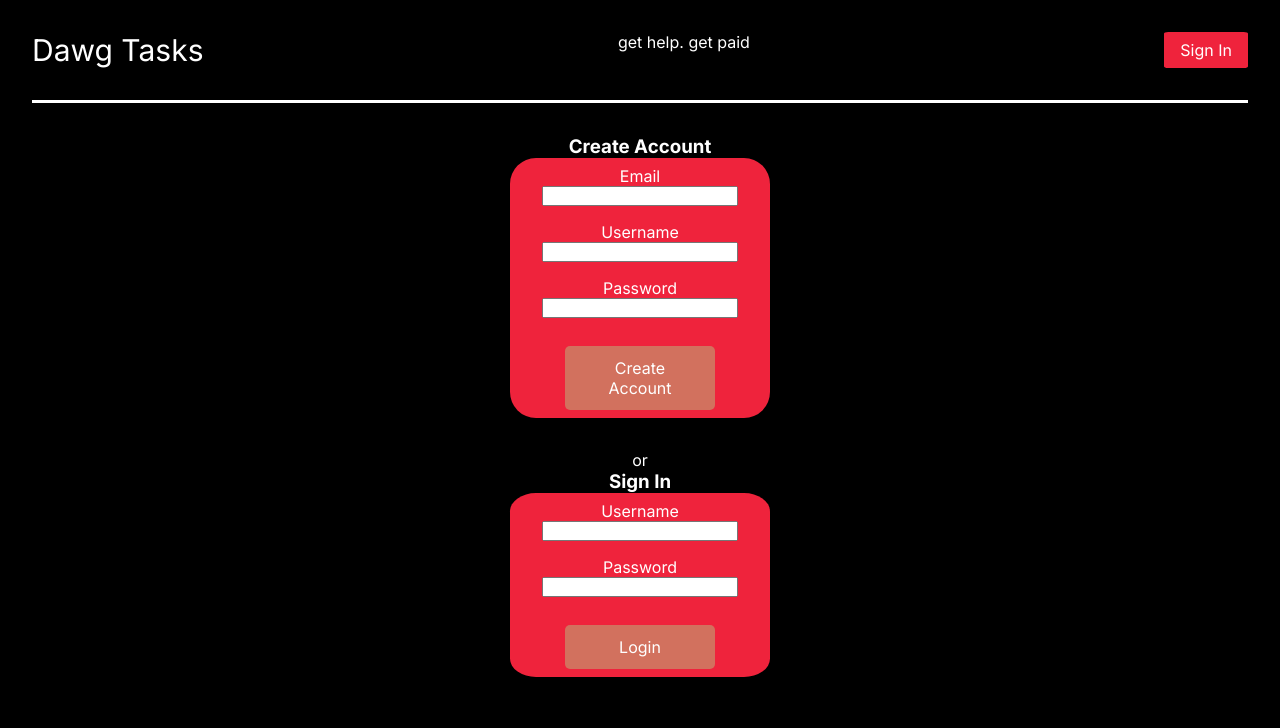
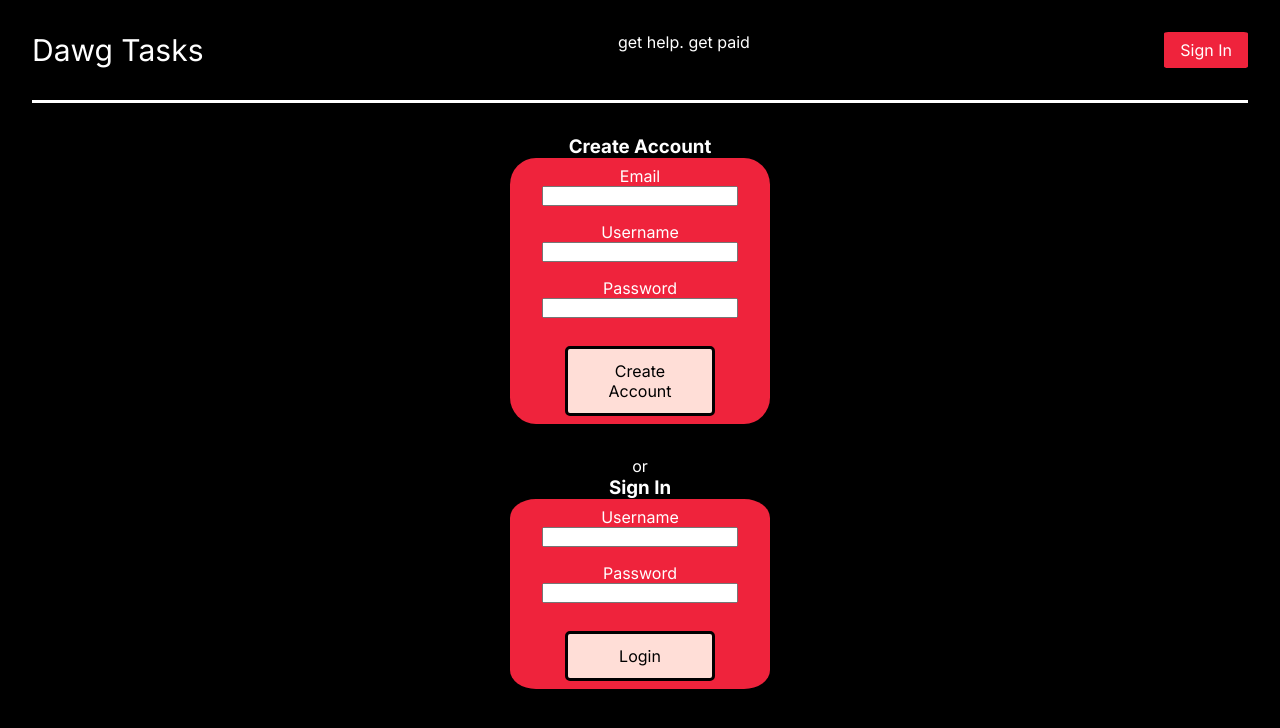
Before and after one commit to davidweav/dawg-tasks, a Next.js app: page /login in a window 1280 px wide. Shown: the top 728 px of the page. Built offline with nearby package versions, Linux system fonts and the light colour scheme.

Commit message:
changed button style

```diff
--- a/styles/globals.css
+++ b/styles/globals.css
@@ -324,9 +324,9 @@ em {
 
 /* Style for buttons to make them visually appealing and appropriately sized */
 .create-account-btn {
-  background-color: #d2715e; /* Green background */
-  color: white; /* White text */
-  border: none; /* No border */
+  background-color: #ffded7; /* Green background */
+  color: rgb(0, 0, 0); /* White text */
+  border: black solid; /* No border */
   padding: 12px 24px; /* Padding around text */
   margin-top: 20px; /* Margin above the button */
   font-size: 16px; /* Font size for readability */
```
